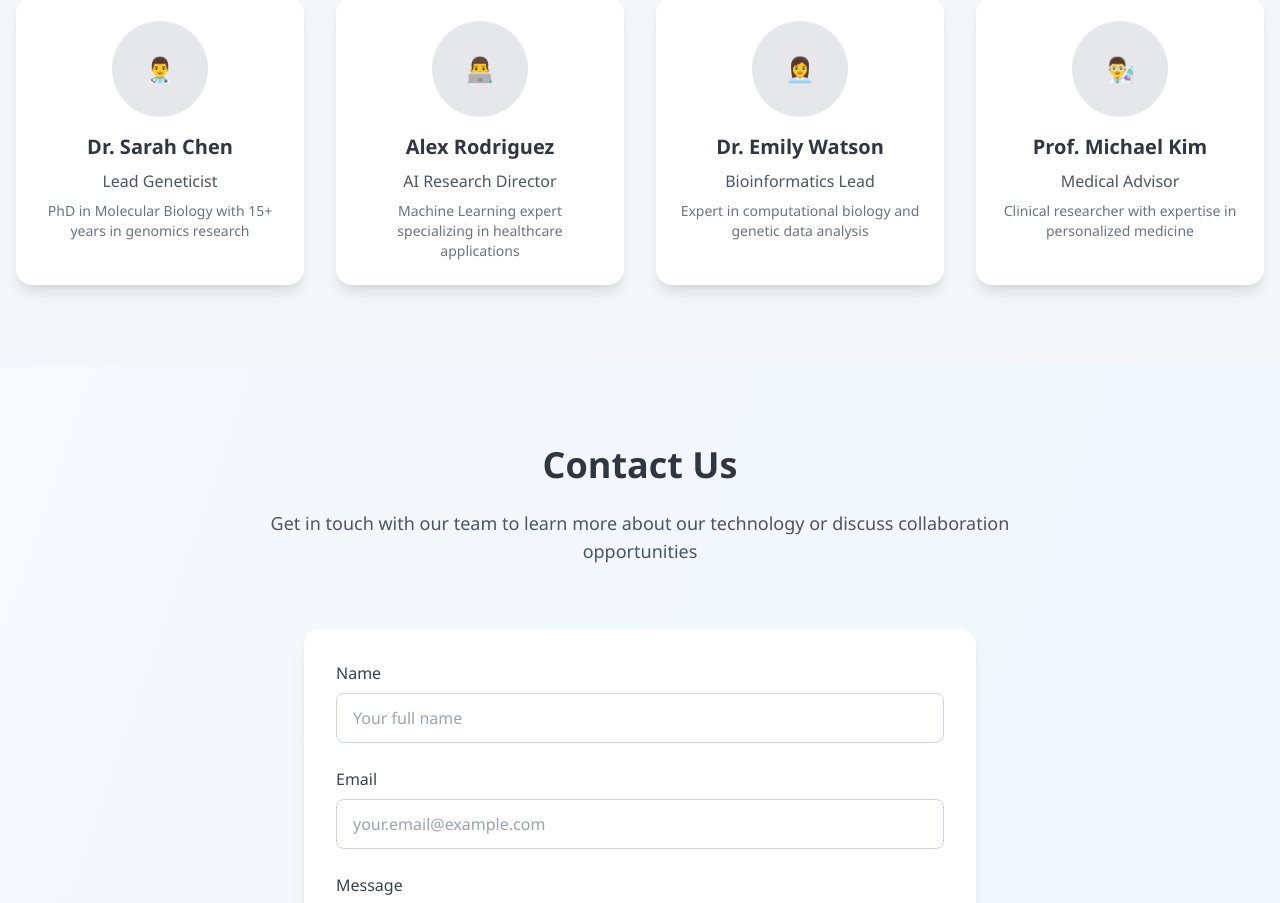
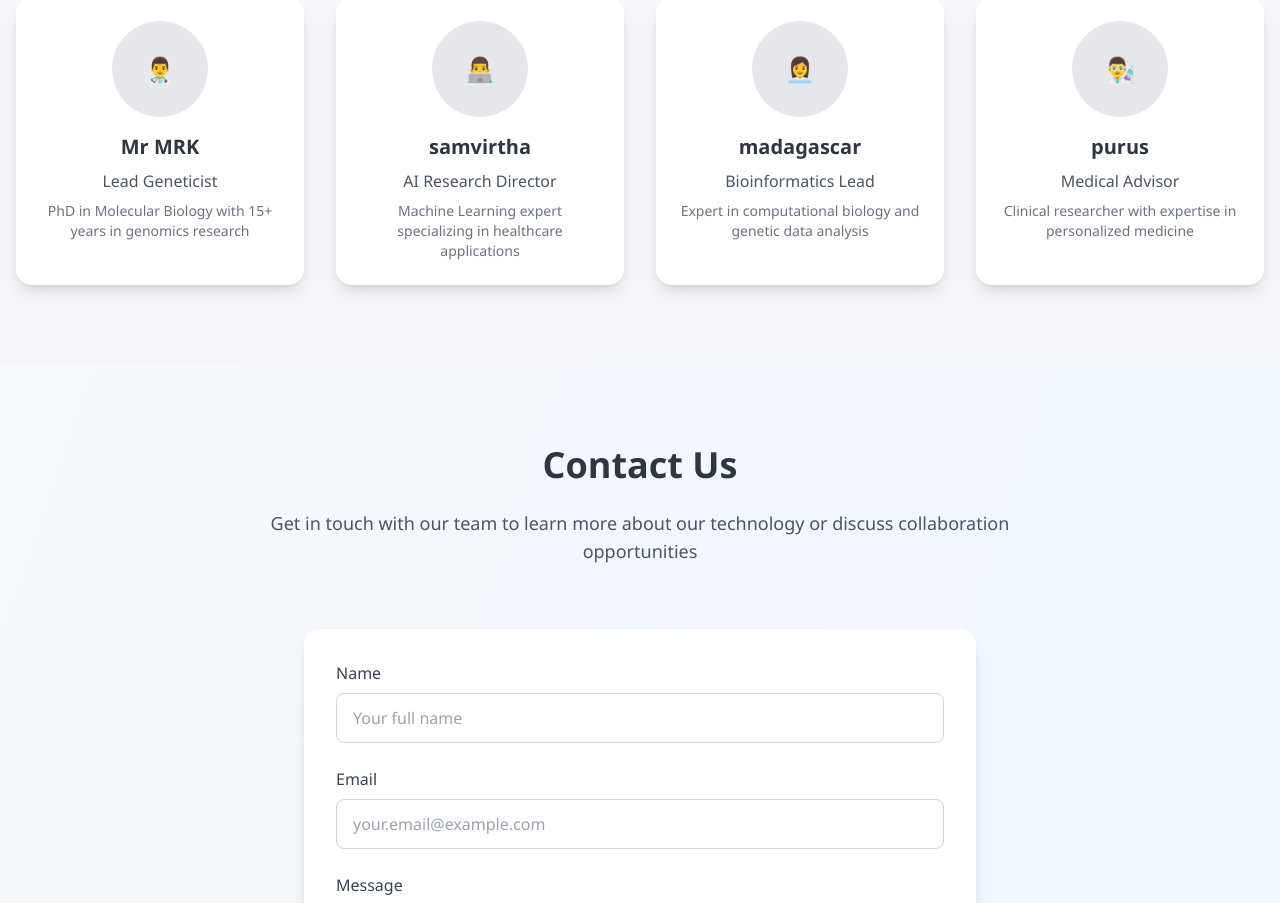
Before and after one commit to Mohamedrxf/ai-gene-insights, a React (Vite) app: page / in a window 1280 px wide. Shown: the part 2100-3003 px from the top of the page. Built offline with nearby package versions, Linux system fonts and the light colour scheme.

Commit message:
Change team member names
Updated the team member names in the TeamSection component.

```diff
--- a/src/components/TeamSection.tsx
+++ b/src/components/TeamSection.tsx
@@ -2,25 +2,25 @@
 const TeamSection = () => {
   const teamMembers = [
     {
-      name: "Dr. Sarah Chen",
+      name: "Mr MRK",
       role: "Lead Geneticist",
       description: "PhD in Molecular Biology with 15+ years in genomics research",
       emoji: "👨‍⚕️"
     },
     {
-      name: "Alex Rodriguez",
+      name: "samvirtha",
       role: "AI Research Director",
       description: "Machine Learning expert specializing in healthcare applications",
       emoji: "👨‍💻"
     },
     {
-      name: "Dr. Emily Watson",
+      name: "madagascar",
       role: "Bioinformatics Lead",
       description: "Expert in computational biology and genetic data analysis",
       emoji: "👩‍💼"
     },
     {
-      name: "Prof. Michael Kim",
+      name: "purus",
       role: "Medical Advisor",
       description: "Clinical researcher with expertise in personalized medicine",
       emoji: "👨‍🔬"
```
